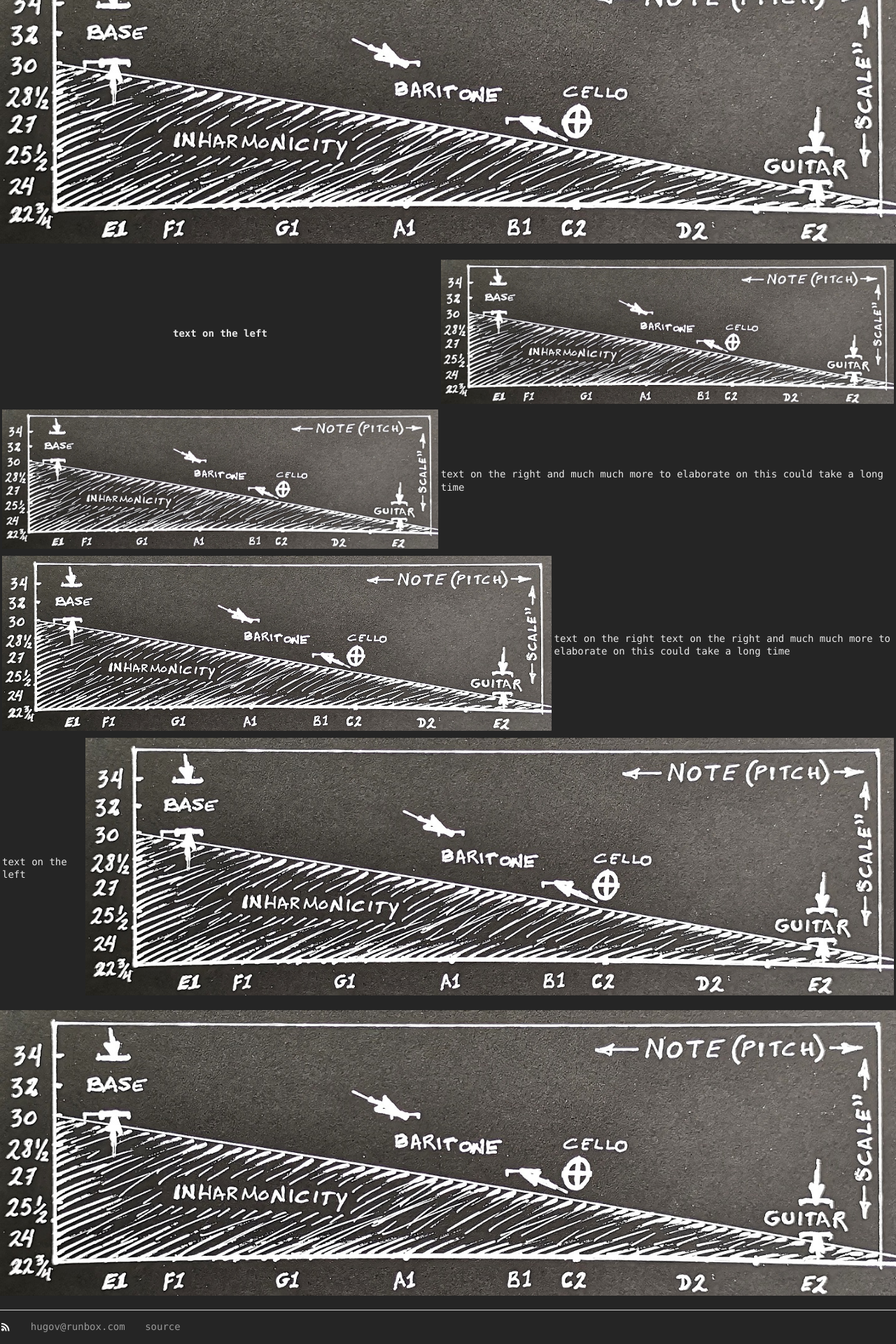
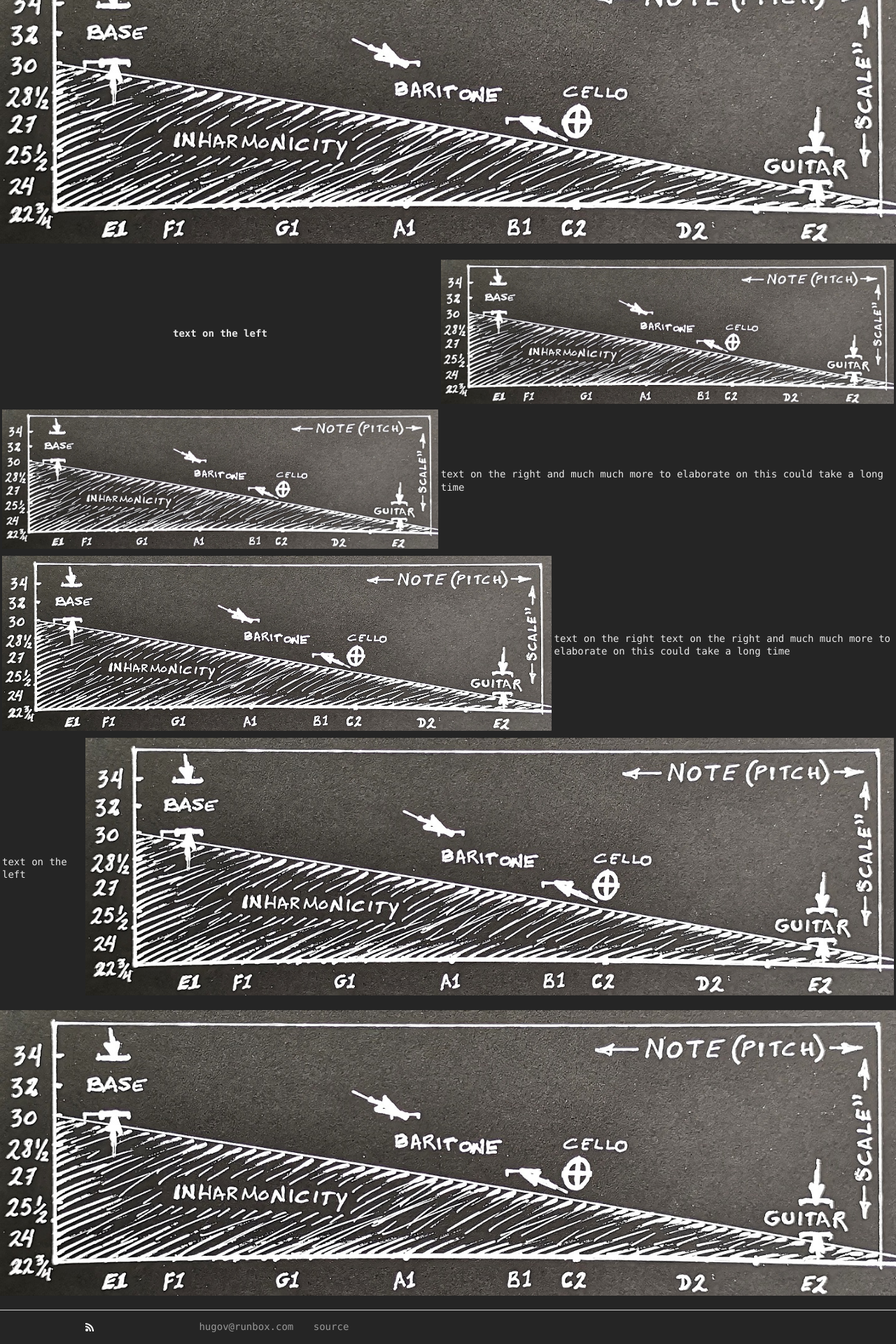
Before and after one commit to hville/hville.github.io, a Jekyll site: the page built from help/imgs.md, in a window 1280 px wide. Shown: the part 3487-5407 px from the top of the page at 70% size. Built offline with Jekyll 4.4.1, drawn with Linux system fonts in a browser that asks for light colours; the repository's description, which GitHub fills in, is left out.

Commit message:
edge svg icon fixes

```diff
--- a/css/main.css
+++ b/css/main.css
@@ -12,15 +12,14 @@
 .icon svg {
 	position: relative;
 	vertical-align: middle;
-  height: 1.1em;
-	width: 1.1em;
+  height: 16px;
 }
 img.emoji { vertical-align: middle; /* display: inline-table; vertical-align: middle; */ }
 .floatright { float:right; }
 
 img { max-width:100%; }
-table { max-width:100%; table-layout: fixed; }
-
+table { max-width:100%; table-layout: auto; }
+th, td { max-width:75%; }
 
 a { text-decoration: none; color: #999; }
 a:hover { text-decoration: underline; }
@@ -30,7 +29,7 @@
 h1 { font-size: 1.3em;  }
 h2 { font-size: 1.2em; }
 h3 { font-size: 1.1em; }
-h4 { font-size: 1em; }
+h4,h5,h6 { font-size: 1em; }
 
 nav ul, footer ul { font-size: 1em; padding: 0px; list-style: none; }
 nav ul li, footer ul li { display: inline; margin-right: 20px; }
```
